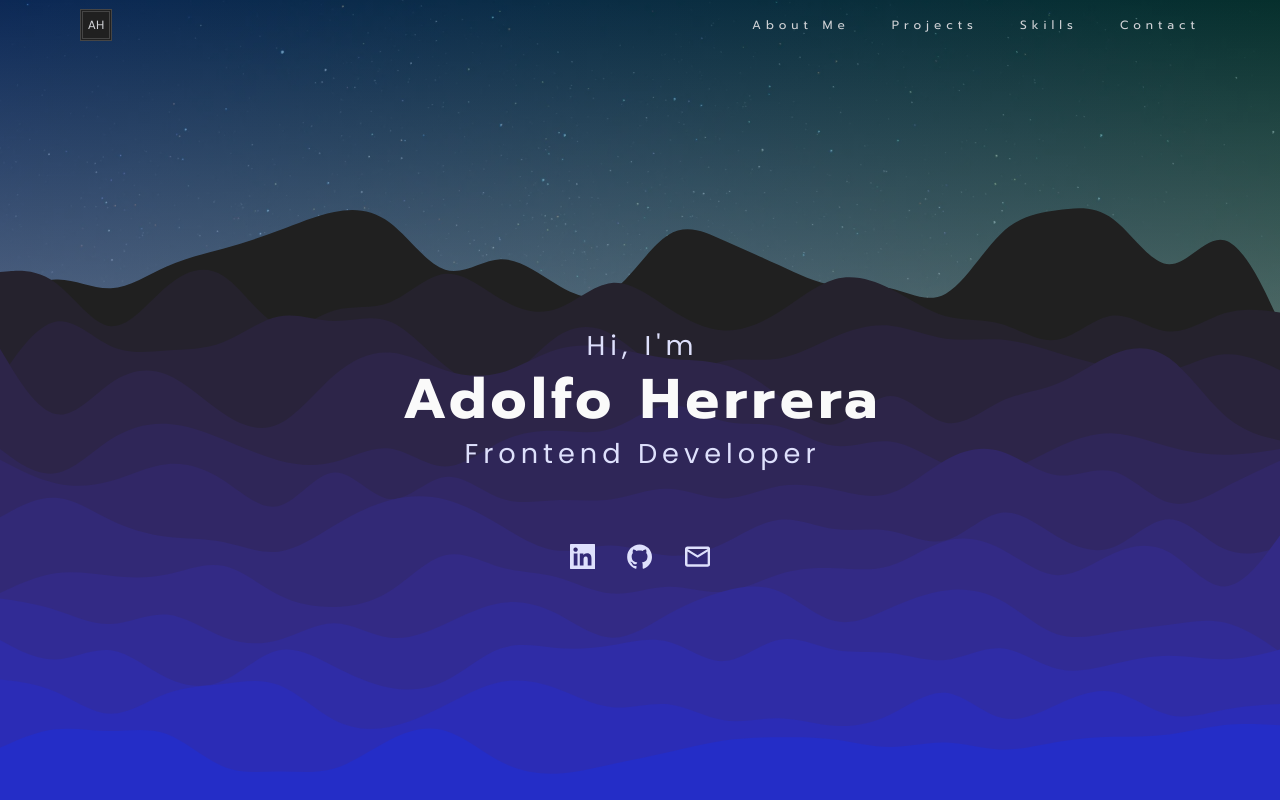
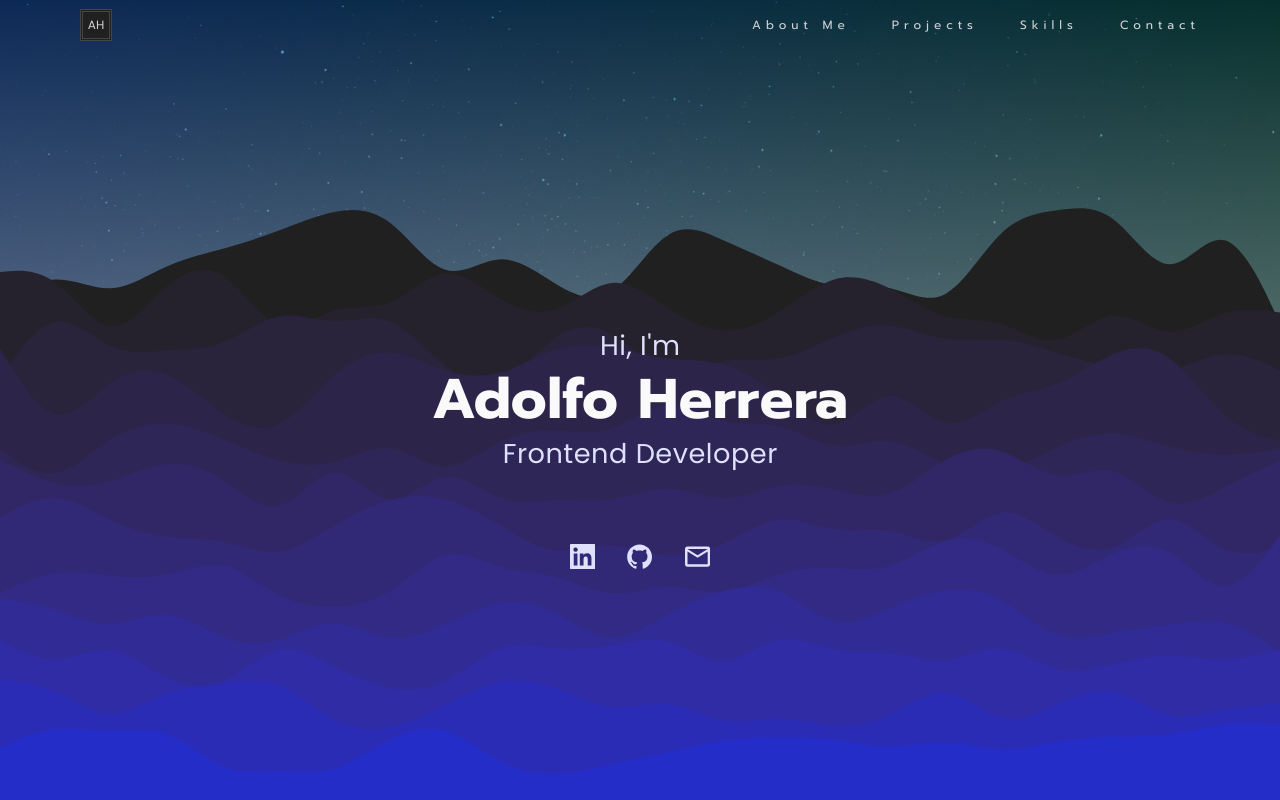
Before and after one commit to Wolfushima/portfolio, a React (Create React App) app: page / in a window 1280 px wide. Shown: the top 800 px of the page. Built offline with nearby package versions, Linux system fonts and the light colour scheme.

Commit message:
style: Update letter spacing for headers in Hero component

```diff
--- a/src/sass/_hero.scss
+++ b/src/sass/_hero.scss
@@ -73,8 +73,8 @@
       font-family: $font-family-secondary;
       font-size: 1.7rem;
       color: $color-primary-theme-text;
-      letter-spacing: 5px;
-      margin-right: -5px;
+      letter-spacing: .5px;
+      margin-right: -.5px;
       font-weight: 400;
       text-align: center;
     }
```
